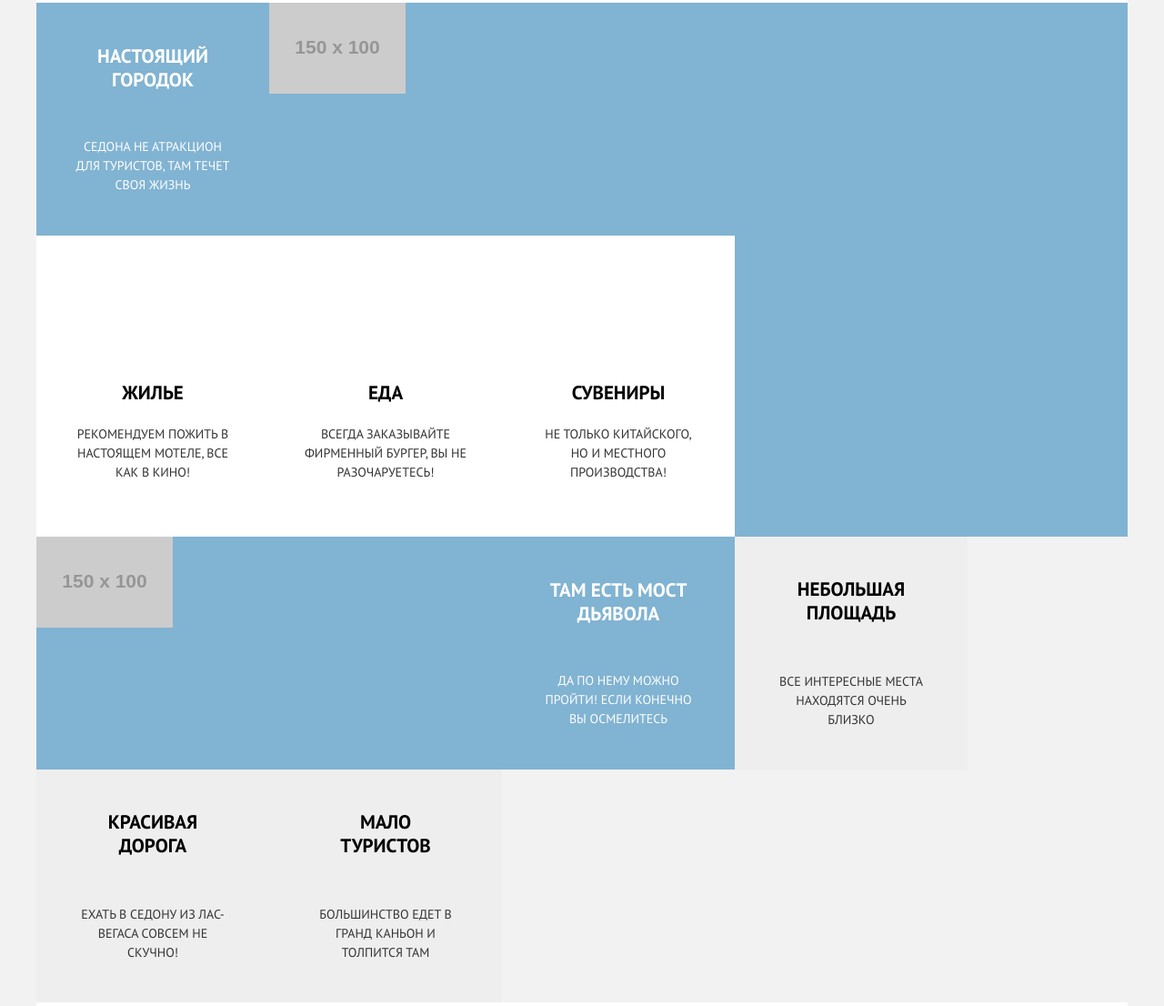
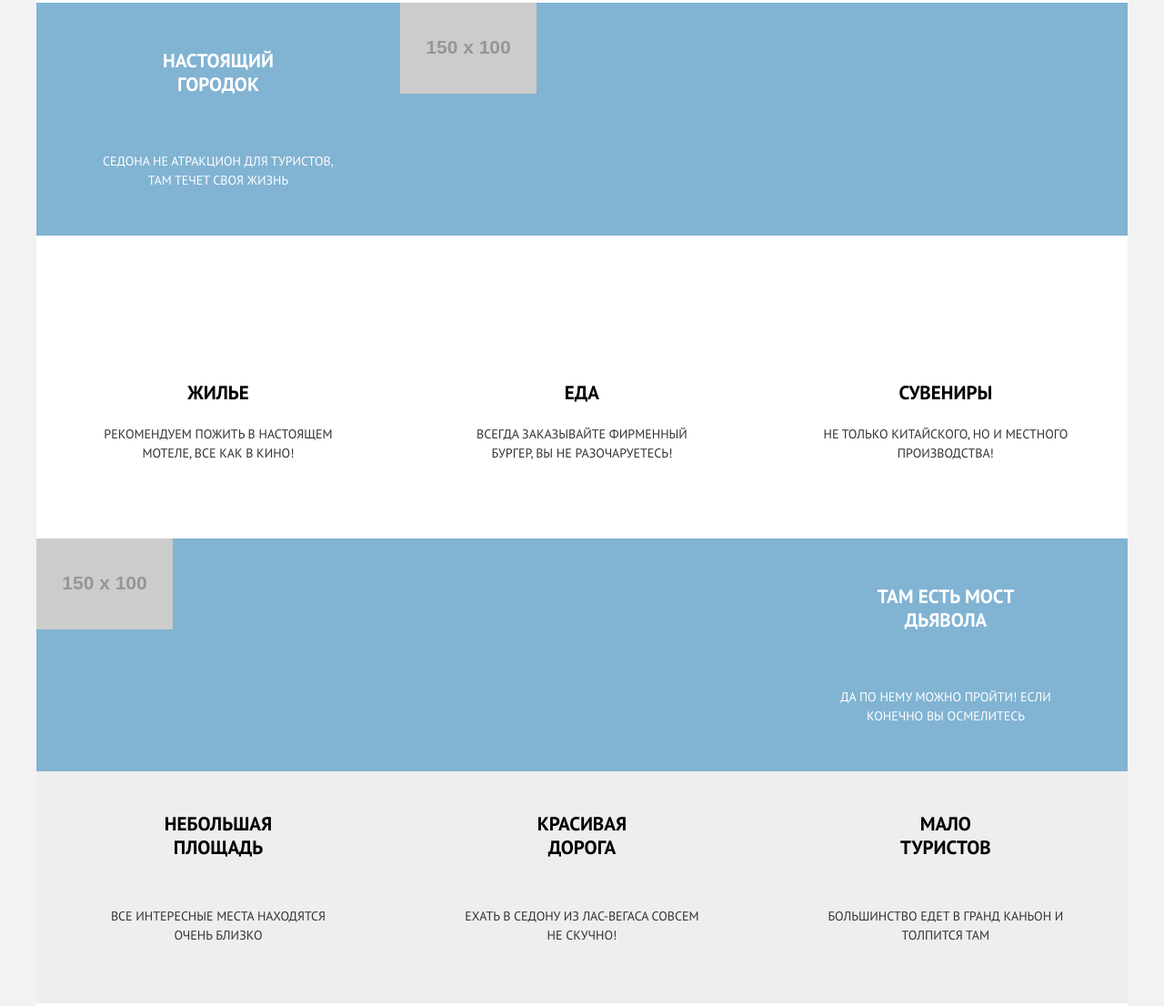
Before and after one commit to Shimaruan/423111-sedona-1, a plain HTML site: page source/index.html in a window 1280 px wide. Shown: the part 776-1882 px from the top of the page at 91% size. Drawn offline with nearby package versions, Linux system fonts and the light colour scheme; files that its build step writes are made by us from their sources; placeholder pictures from the web are drawn by us.

Commit message:
сверстанна часть сетки

```diff
--- a/source/sass/base/intro.scss
+++ b/source/sass/base/intro.scss
@@ -75,4 +75,7 @@
     padding-right: 275px;
   }
 
+  .intro-description {
+    min-width: 1200px;
+  }
 }
--- a/source/sass/index/section-list.scss
+++ b/source/sass/index/section-list.scss
@@ -155,7 +155,7 @@
 
   .section-list__item-picture {
     box-sizing: border-box;
-    min-width: 512px;
+    width: 512px;
     height: 256px;
   }
 
@@ -176,9 +176,11 @@
     display: flex;
     flex-direction: column;
     justify-content: flex-end;
+    align-items: center;
+    min-width: 33.33%;
     padding-top: 160px;
-    padding-right: 38px;
-    padding-left: 38px;
+    padding-right: 0px;
+    padding-left: 0px;
     padding-bottom: 60px;
   }
 
@@ -219,11 +221,12 @@
   .section-list__item--smoke-white {
     display: flex;
     flex-direction: column;
+    align-items: center;
     padding-top: 45px;
-    padding-right: 43px;
-    padding-left: 43px;
+    padding-right: 0px;
+    padding-left: 0px;
     padding-bottom: 44px;
-    min-width: 0;
+    min-width: 33.33%;
   }
 
 
@@ -232,3 +235,105 @@
     padding-left: 10px;
   }
 }
+
+
+@media (min-width: $desktop-up) {
+  .section-list{
+    min-width: 1200px;
+  }
+
+  .section-list__item-1,
+  .section-list__item-2 {
+    min-width: 1200px;
+  }
+
+  .section-list__item-description {
+    padding-right: 29px;
+    padding-left: 29px;
+    min-width: 400px;
+  }
+
+  .section-list__item-header {
+    box-sizing: border-box;
+    margin-bottom: 52px;
+    width: 170px;
+  }
+
+  .section-list__item-header--white {
+    margin-bottom: 0;
+    width: 200px;
+
+    @include biggest-header_typograph();
+    color: #ffffff;
+  }
+
+  .section-list__item-paragraph {
+    width: 270px;
+
+  }
+
+  .section-list__item-picture {
+    width: 800px;
+  }
+
+  .section-list__item-image {
+    display: block;
+  }
+
+  .section-list__sub-list {
+    display: flex;
+    flex-wrap: wrap;
+    padding-top: 0;
+    min-width: 1200px;
+
+    background-color: $section-v1_bg-color;
+  }
+
+  .section-list__sub-list-item {
+    padding-bottom: 83px;
+  }
+
+  .section-list__sub-list-bold {
+    @include biggest-header_typograph();
+    margin-bottom: 22px;
+    width: 180px;
+
+    text-align: center;
+  }
+
+  .section-list__sub-list-paragraph {
+    width: 270px;
+
+    text-align: center;
+  }
+
+  .section-list__sub-list-item-1 {
+    order: 1;
+  }
+
+  .section-list__sub-list-item-2 {
+    order: 3;
+  }
+
+  .section-list__sub-list-item-3 {
+    order: 2;
+  }
+
+  .section-list__item-2-description {
+    order: 2;
+  }
+
+  .section-list__item-picture-2 {
+    order: 1;
+  }
+
+  .section-list__item--smoke-white {
+    padding-bottom: 64px;
+  }
+
+
+  .section-list__item-header--short {
+    padding-right: 10px;
+    padding-left: 10px;
+  }
+}
```
